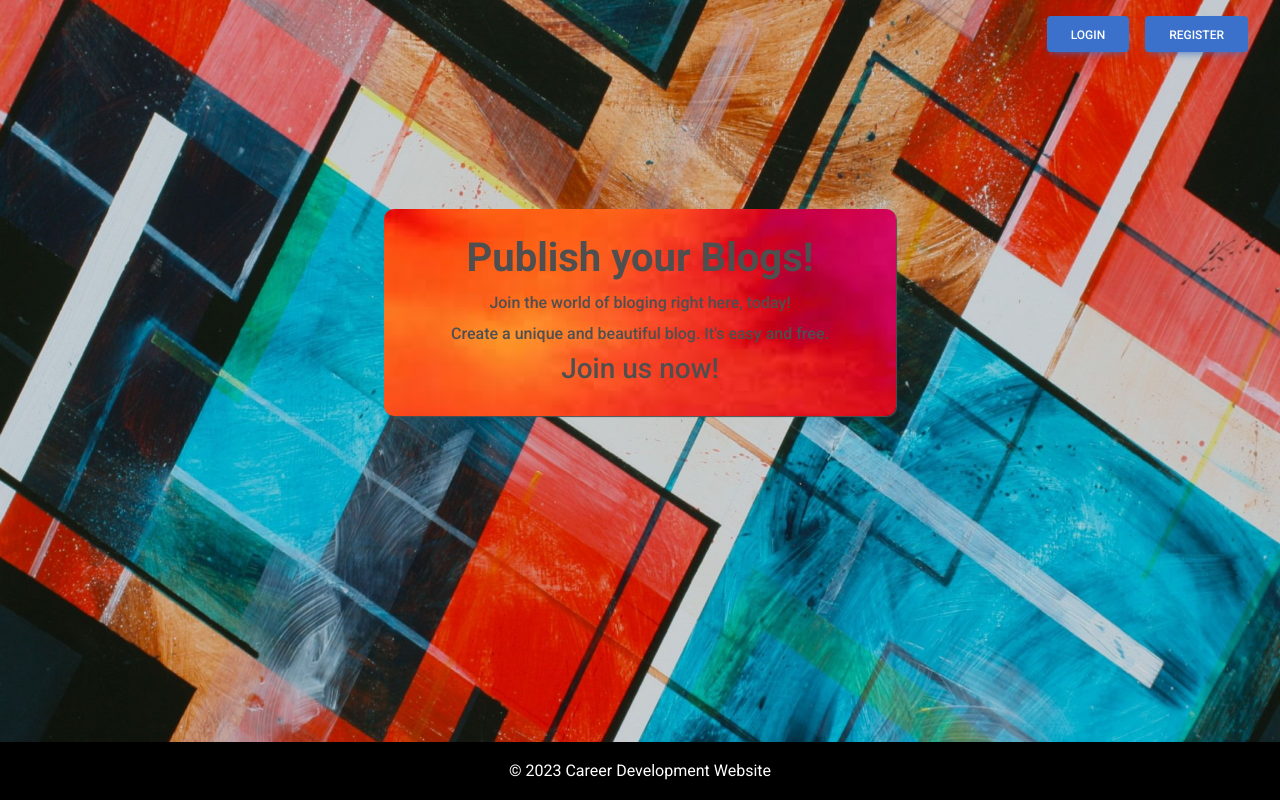
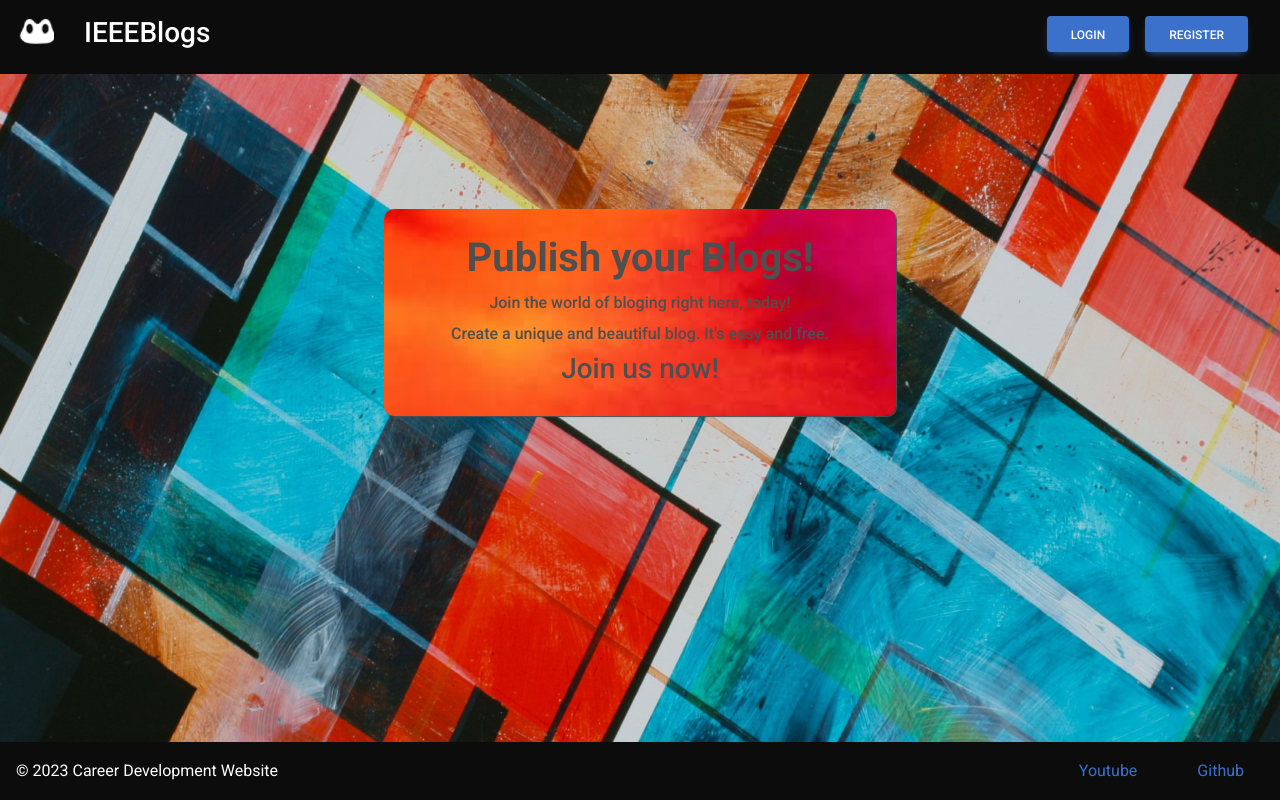
Before and after one commit to IEEE-BlogApp/frontend, a React (Create React App) app: page / in a window 1280 px wide. Built offline with nearby package versions, Linux system fonts and the light colour scheme; no server answers.

Commit message:
Added header and footer

```diff
--- a/src/App.js
+++ b/src/App.js
@@ -1,3 +1,5 @@
+
+import './styles/LandingPage.css'
 
 import React, { useContext, useEffect } from 'react';
 import { BrowserRouter, Routes, Route, Navigate } from 'react-router-dom';
@@ -47,6 +49,8 @@ function App() {
   }
 
   return (
+      <div>
+        <LandingPage />
 
         <BrowserRouter>
           <div className="App">
@@ -58,7 +62,7 @@ function App() {
               {/* Add the following route with the authentication check */}
               <Route
                 path="/createNew"
-            element=<CreateBlogPage />
+                element= <CreateBlogPage />
               />
               <Route path="/created" element={<CreatedBlogPage />} />
               <Route path="/profile" element={<ProfilePage />} />
@@ -67,7 +71,7 @@ function App() {
             <Toaster />
           </div>
         </BrowserRouter>
-
+      </div>
   );
 }
 
--- a/src/components/LandingPage.js
+++ b/src/components/LandingPage.js
@@ -4,6 +4,10 @@ import { MDBBtn } from 'mdb-react-ui-kit';
 function LandingPage() {
   return (
     <div className="downPage">
+      <header className="lp_header">
+        <div className="header_logo"></div>
+        <h3>IEEEBlogs</h3>
+      </header>
     <nav className="lp_navbar">
         {/* <img src={logo} alt="logo" className="logo" /> */}
         <div className="lp_buttons">
@@ -21,6 +25,10 @@ function LandingPage() {
       </div>
       <footer className="lp_footer">
         &copy; 2023 Career Development Website
+        <div className="links">
+          <a href="https://www.youtube.com/watch?v=oHg5SJYRHA0">Youtube</a>
+          <a href="https://github.com/IEEE-BlogApp/frontend">Github</a>
+        </div>
       </footer>
     </div>
   );
--- a/src/index.css
+++ b/src/index.css
@@ -1,4 +1,4 @@
-/* <<<<<<< HEAD */
+
 body {
     font-family: Roboto, Helvetica, Arial, sans-serif;
   }
@@ -26,6 +26,9 @@ body {
   position: fixed;
 }
 
+
+
+
  */
 
 
--- a/src/styles/LandingPage.css
+++ b/src/styles/LandingPage.css
@@ -54,15 +54,46 @@
   }
 
   .lp_footer {
-    background-color: black;
+    background-color: rgb(12, 12, 12);
     color: white;
     padding: 1rem;
-    text-align: center;
     position: absolute;
     bottom: 0;
     width: 100%;
+    display: flex;
+    flex-direction: row;
+    justify-content: space-between;
   }
 
   .lp_a{
     color:white;
   }
+
+.lp_header {
+  background-color: rgb(12, 12, 12);
+  color: white;
+  padding: 1rem;
+  position: absolute;
+  top: 0;
+  width: 100%;
+  display: flex;
+  flex-direction: row;
+
+}
+
+.lp_header > .header_logo {
+  background-image: url("../assets/logo.png");
+  background-size:cover;
+  padding: 1.5rem;
+  margin-top: -10px;
+  margin-left: -10px;
+}
+
+.lp_header > h3 {
+  margin-left: 30px;
+}
+
+.links > a {
+  margin-left: 40px;
+  margin-right: 20px;
+}
```
Also changed, not shown: src/assets/logo.png (added). Lines whose indentation alone changed are shown as unchanged.
